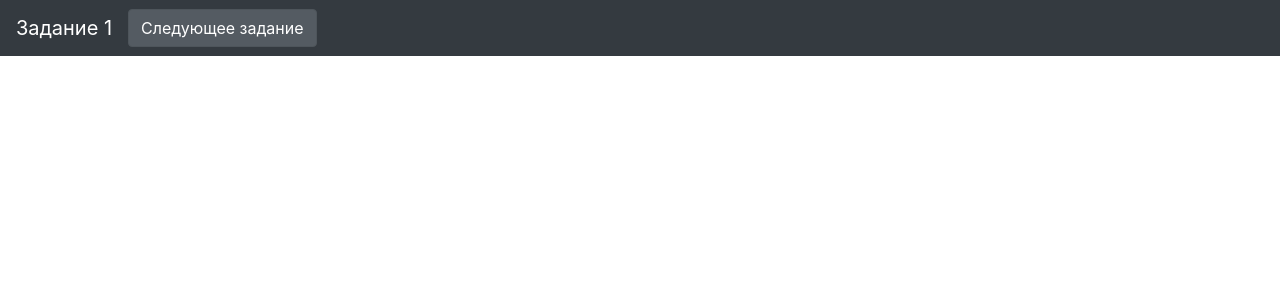
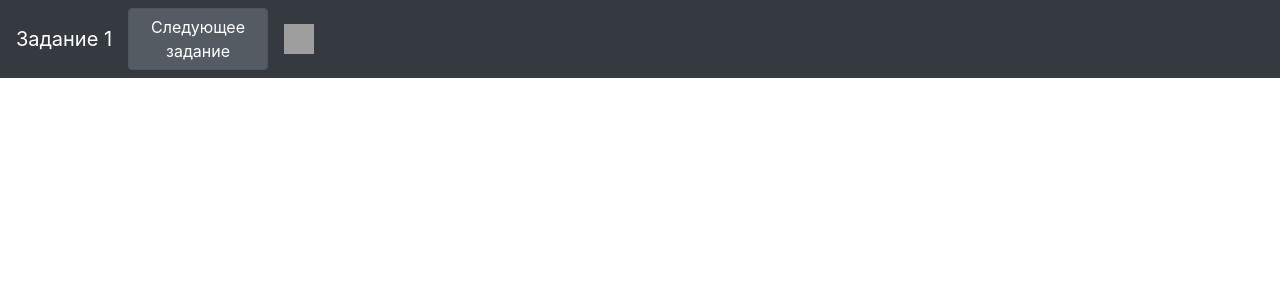
Before and after one commit to csn18/CitiesApp, a Flask app: page /task1 in a window 1280 px wide. Shown: the top 300 px of the page. Run offline with Flask 2, Linux system fonts and the light colour scheme; data that the repository does not hold is empty; some libraries are stand-ins or nearby versions; grey boxes are pictures that could not be loaded.

Commit message:
Revert "Fixed code in /task1, /task2, /task3 and /task4"
This reverts commit ed2d3043

```diff
--- a/templates/main/task1.html
+++ b/templates/main/task1.html
@@ -15,7 +15,16 @@
   <a href="/task2">
     <button class="btn btn-secondary active" >Следующее задание</button>
   </a>
-  </nav>
+
+    <nav class='navbar navbar-expand-lg navbar-dark bg-dark'>
+      <a href="#" class="navbar-nand">
+        <img src="https://www.sostav.ru/images/news/2019/05/08/wwh5l7ed.png" width="30" height="30" alt="logo">
+      </a>
+      <button class="navbar-toggler" type="button" data-toggler='collapse' data-target='#navbarSupport'>
+        <span class="navbar-toggler-icon"></span>
+      </button>
+    </nav>
+
 
     <div class="container mt-5">
       <ul class="list-group">
--- a/templates/main/task2.html
+++ b/templates/main/task2.html
@@ -16,7 +16,6 @@
   <a href="/task3">
     <button class="btn btn-secondary active" >Следующее задание</button>
   </a>
-</nav>
 
 <div class="dropdown-menu" aria-labelledby='dropdownMenuButton'>
   {% for id, country in id_countries %}
--- a/templates/main/task3.html
+++ b/templates/main/task3.html
@@ -16,7 +16,6 @@
   <a href="/task4">
     <button class="btn btn-secondary active" >Следующее задание</button>
   </a>
-</nav>
 
 <div class="dropdown-menu" aria-labelledby='dropdownMenuButton'>
   {% for id, country in id_countries %}
--- a/templates/main/task4.html
+++ b/templates/main/task4.html
@@ -25,6 +25,7 @@
             style="vertical-align: inherit;"><font style="vertical-align: inherit;"><b>Поиск</b></font></font></button>
       </div>
     </form>
+  </div>
 </nav>
 
 <div class="dropdown-menu" aria-labelledby='dropdownMenuButton'>
```
